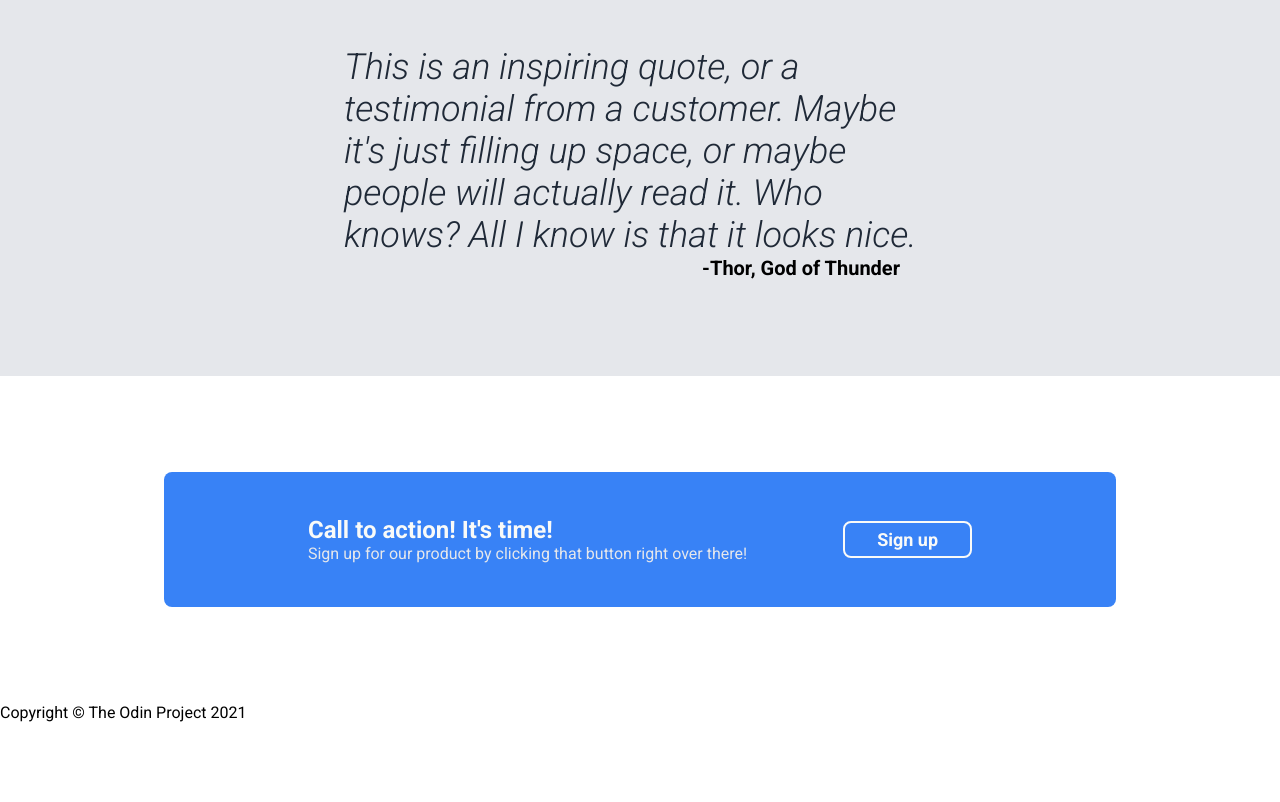
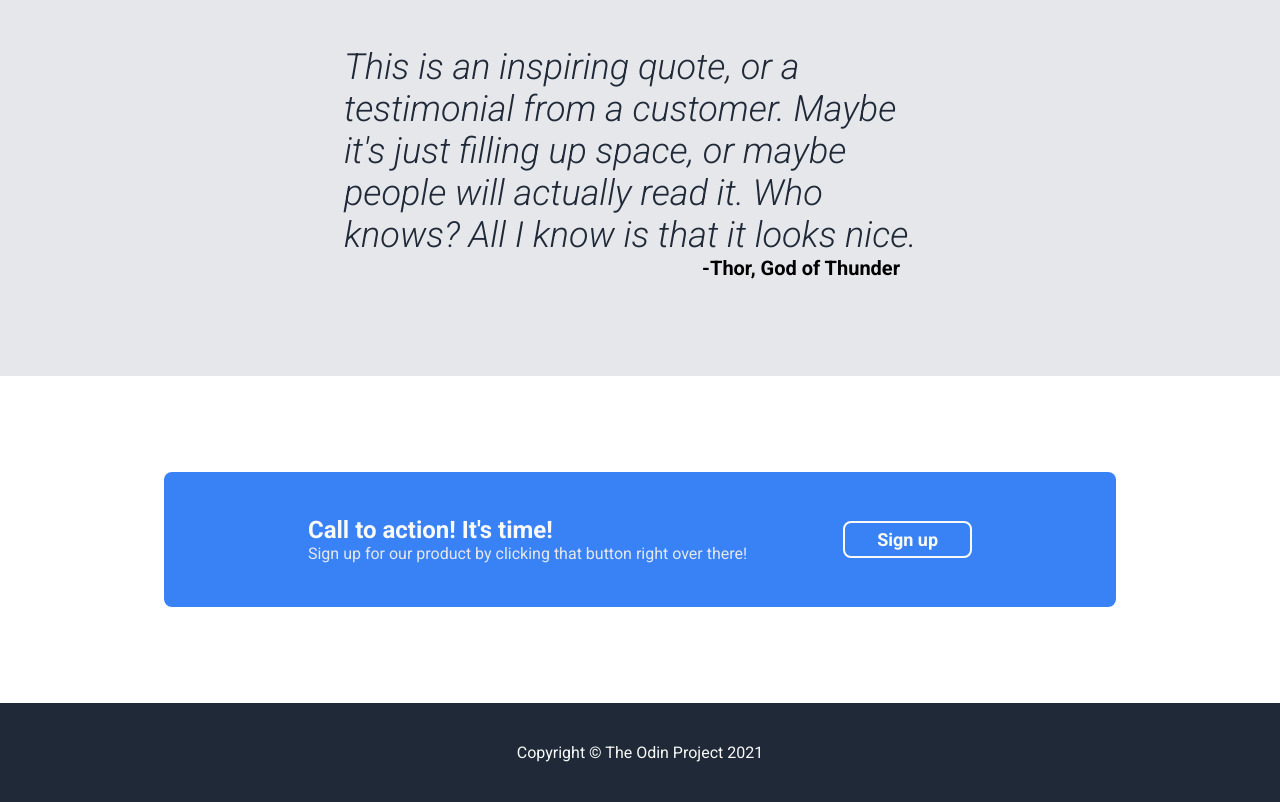
Before and after one commit to kennethespaldon/odin-landing-page, a plain HTML site: page index.html in a window 1280 px wide. Shown: the part 1300-2102 px from the top of the page. Before the commit the page ends 2022 px from the top, so only its background shows below. Drawn offline with Linux system fonts and the light colour scheme.

Commit message:
Create footer

```diff
--- a/css/style.css
+++ b/css/style.css
@@ -180,3 +180,13 @@ h2 {
   padding: 6px 32px;
   border: 2px solid #F9FAF8;
 }
+
+/* FOOTER */
+footer {
+  display: flex;
+  justify-content: center;
+  align-items: center;
+  background-color: #1F2937;
+  color: #F9FAF8;
+  padding: 40px;
+}
```
